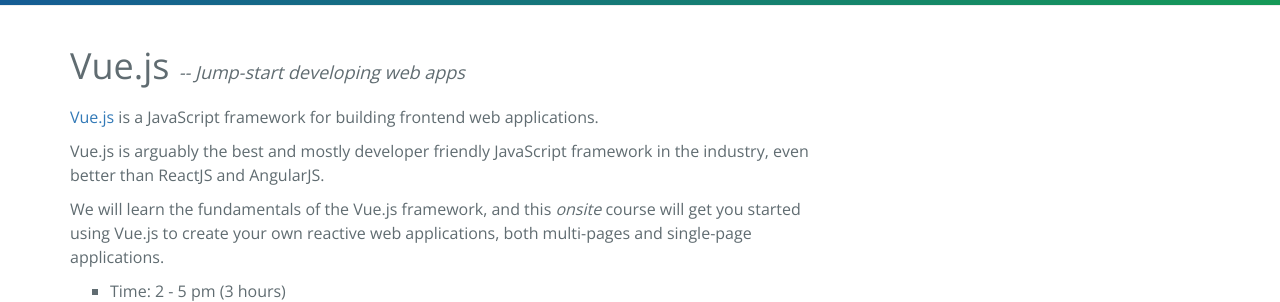
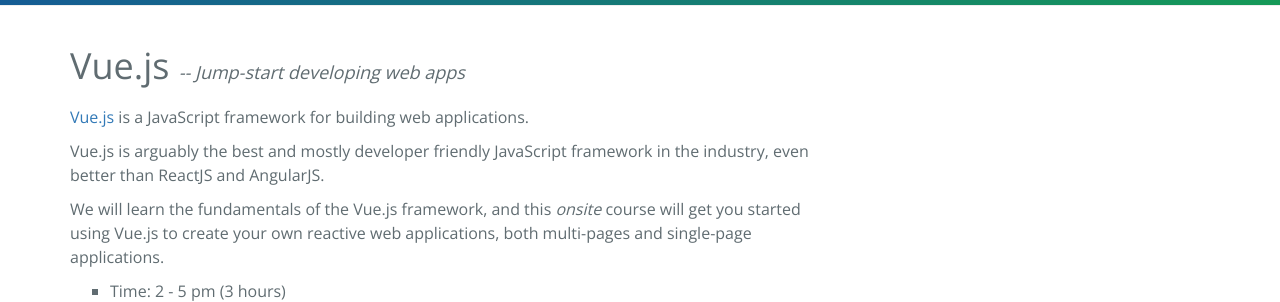
Before and after one commit to yucigou/codegoodworks, a Jekyll site: the page built from enrolment.md, in a window 1280 px wide and 900 px high. Shown: the part 172-474 px from the top of the window. Built offline with Jekyll 4.4.1, drawn with Linux system fonts in a browser that asks for light colours; nearby versions of some CDN libraries.

Commit message:
Update enrolment.md

```diff
--- a/enrolment.md
+++ b/enrolment.md
@@ -18,7 +18,7 @@
 </header>
 
 
-<p><a href="https://vuejs.org/">Vue.js</a> is a JavaScript framework for building frontend web applications.</p>
+<p><a href="https://vuejs.org/">Vue.js</a> is a JavaScript framework for building web applications.</p>
 <p>Vue.js is arguably the best and mostly developer friendly JavaScript framework in the industry, even better than ReactJS and AngularJS.</p>
 <p>We will learn the fundamentals of the Vue.js framework, and this <em>onsite</em> course will get you started using Vue.js to create your own reactive web applications, both multi-pages and single-page applications.</p>
 
```
